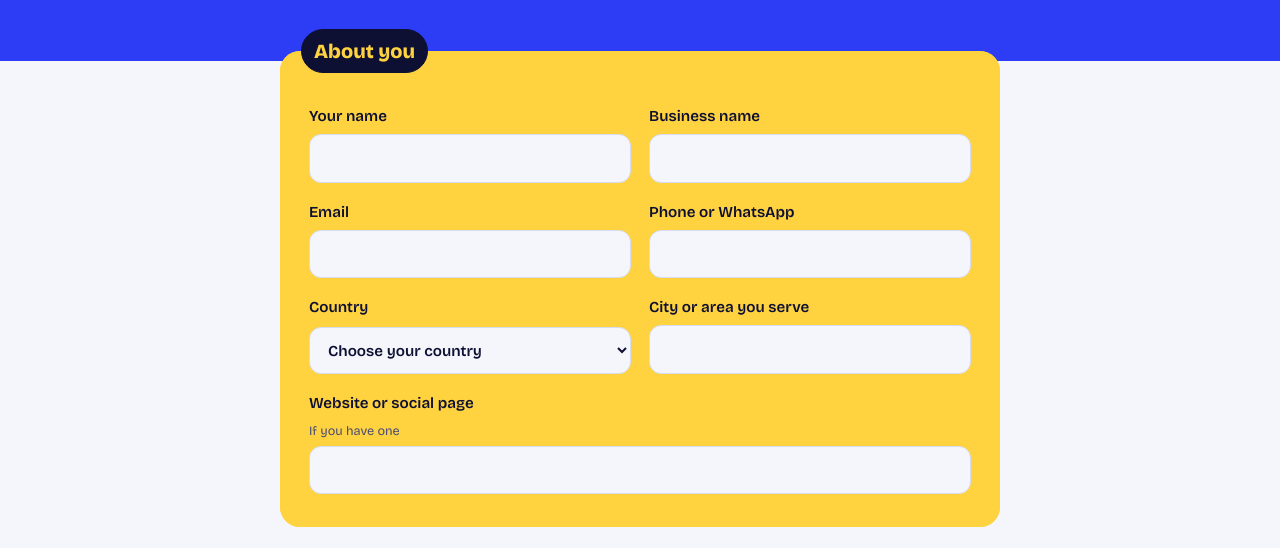
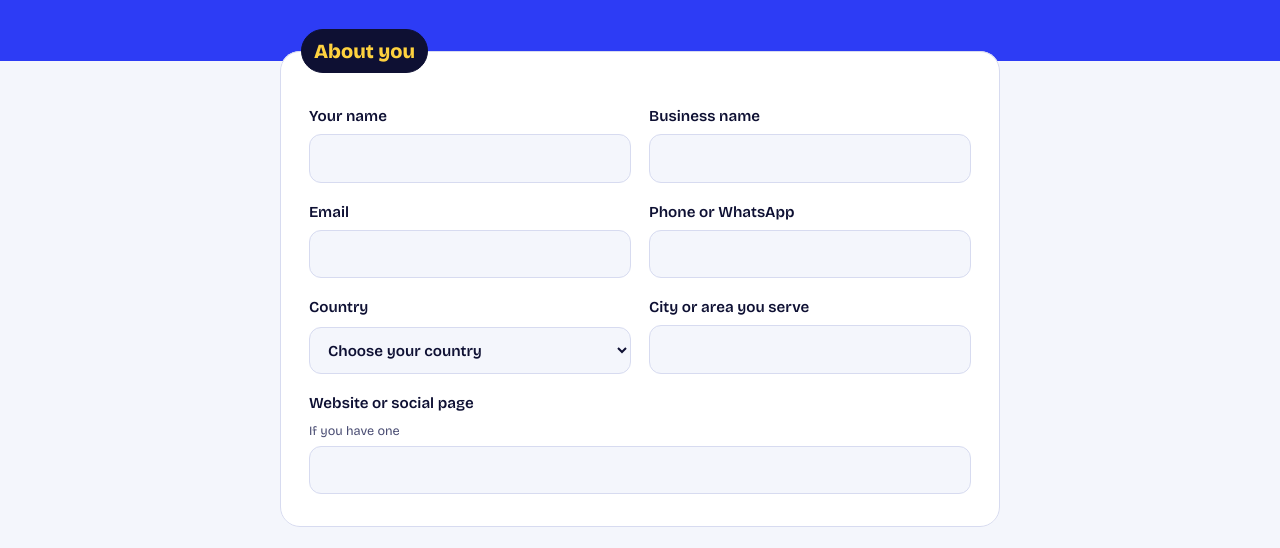
Before and after one commit to Onitolobabatunde/babs-folio, a plain HTML site: page form/index.html in a window 1280 px wide. Shown: the part 176-724 px from the top of the page. Drawn offline with nearby package versions, Linux system fonts and the light colour scheme.

Commit message:
Remove form About you yellow background
Co-authored-by: Copilot <223556219+Copilot@users.noreply.github.com>

```diff
--- a/form/index.html
+++ b/form/index.html
@@ -17,7 +17,7 @@ body{font-family:'Bricolage Grotesque',system-ui,sans-serif;background:var(--bg)
 .top p{margin-top:14px;font-size:1.1rem;color:#e9ebff}
 form{margin:-32px auto 60px;width:min(720px,100% - 40px)}
 fieldset{border:1px solid var(--line);background:var(--surface);border-radius:20px;padding:28px;margin-bottom:24px;display:grid;gap:18px}
-fieldset:first-of-type{background:var(--sun);border-color:var(--sun);padding:32px 28px}
+fieldset:first-of-type{padding:32px 28px}
 legend{font-size:1.25rem;font-weight:800;padding:6px 12px;margin-left:-8px;background:var(--surface);border:1px solid var(--line);border-radius:999px}
 fieldset:first-of-type legend{background:var(--ink);color:var(--sun);border-color:var(--ink)}
 label{display:grid;gap:6px;font-weight:600;font-size:.95rem}
```
